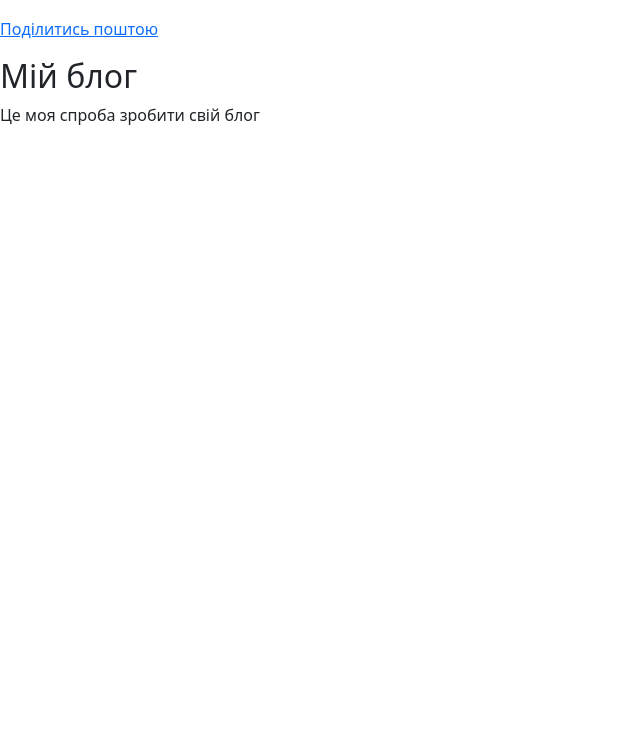
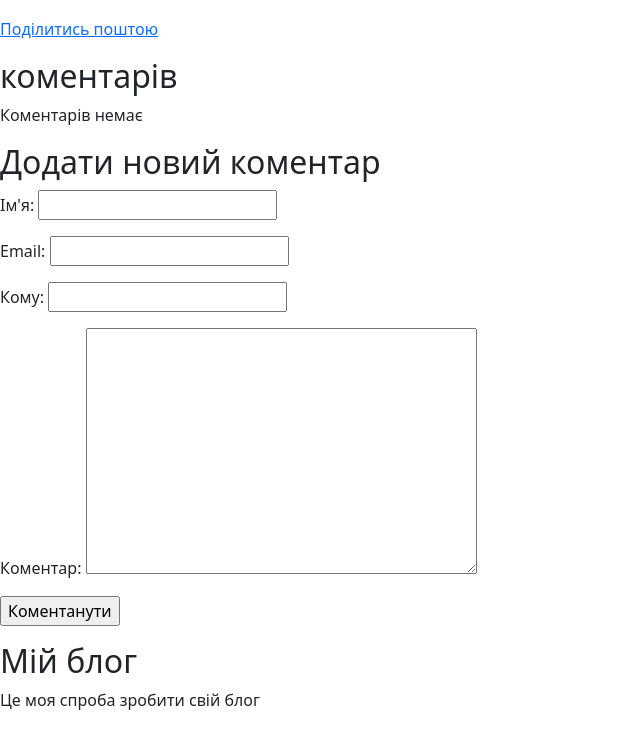
Before and after one commit to iraqez/mysite, a Django app: template templates/blog/post/detail.html in a window 1280 px wide. Shown: the part 31-780 px from the top of the page, without its empty margins (0-640 px from the left). Run offline with Django 5.2, Linux system fonts and the light colour scheme; the template is opened without the code that fills it: values that come from a table or form of the project are taken from there, others are empty; some libraries are stand-ins or nearby versions.

Commit message:
add coments

```diff
--- a/blog/forms.py
+++ b/blog/forms.py
@@ -2,12 +2,13 @@
 from .models import Comment
 
 class EmailPostForm(forms.Form):
-    name = forms.CharField(max_length=25)
+    name = forms.CharField(max_length=25, label="Ім'я")
     email = forms.EmailField()
-    to = forms.EmailField()
+    to = forms.EmailField(label="Кому")
     comments = forms.CharField(
         required=False,
-        widget=forms.Textarea
+        widget=forms.Textarea,
+        label = "Коментар",
     )
 
 class CommentForm(forms.ModelForm):
--- a/templates/blog/post/detail.html
+++ b/templates/blog/post/detail.html
@@ -11,4 +11,21 @@
         Поділитись поштою
     </a>
     </p>
+    {% with comments.count as total_comments %}
+        <h2>
+        {{ total_comments }} коментарів {{ total_comments|pluralize }}
+        </h2>
+    {% endwith %}
+    {% for comment in comments %}
+        <div class="comment">
+        <p class="info">
+            Коментар {{ forloop.counter }} від {{ comment.name }}
+            {{ comment.created }}
+        </p>
+        {{ comment.body|linebreaks }}
+        </div>
+        {% empty %}
+        <p>Коментарів немає</p>
+    {% endfor %}
+    {% include "blog/post/includes/comment_form.html" %}
 {% endblock %}
--- a/templates/blog/post/includes/comment_form.html
+++ b/templates/blog/post/includes/comment_form.html
@@ -1,5 +1,5 @@
 <h2>Додати новий коментар</h2>
-<form action="{% url "blog:post_comment" post_id %}">
+<form action="{% url "blog:post_comment" post.id %}" method="post">
     {{ form.as_p }}
     {% csrf_token %}
     <p><input type="submit" value="Коментанути"></p>
```
